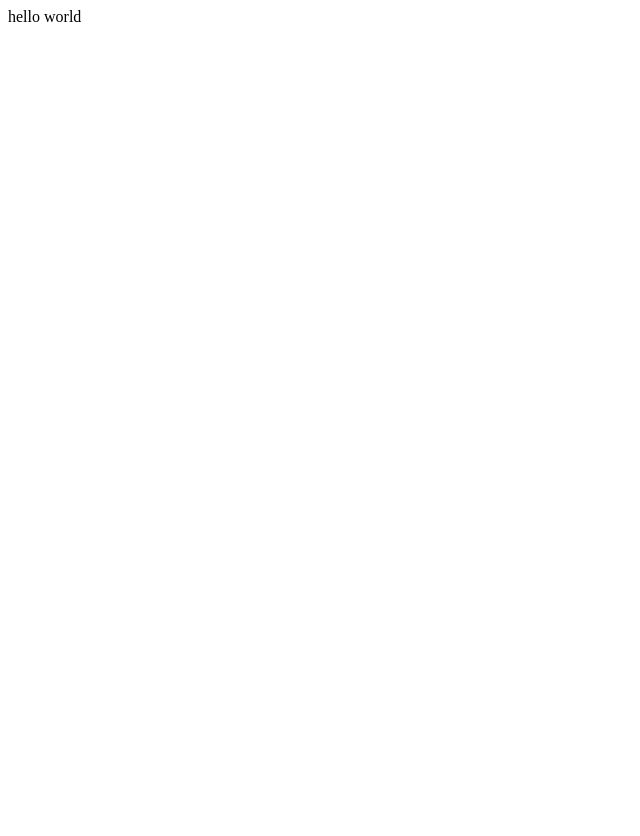
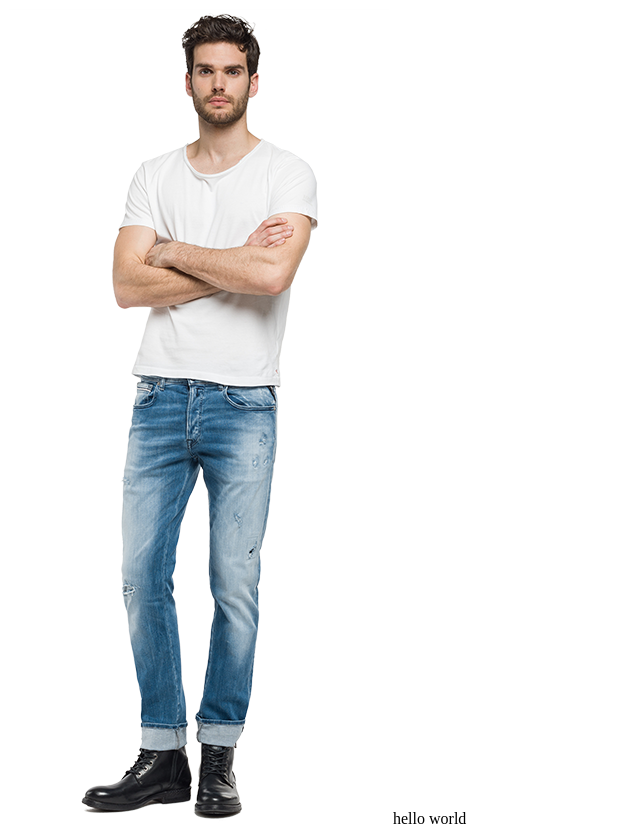
Before and after one commit to niteshSproject/simple, a plain HTML site: page index.html in a window 1280 px wide. Shown: the whole page, without its empty margins (0-640 px from the left). Before the commit the page ends 800 px from the top, so only its background shows below. Drawn offline with Linux system fonts and the light colour scheme.

Commit message:
Update index.html

```diff
--- a/index.html
+++ b/index.html
@@ -4,6 +4,7 @@
 	</head>
 
 	<body>
+		<img src="./personPng.png">
 		hello world
 	</body>
 </html>
```
